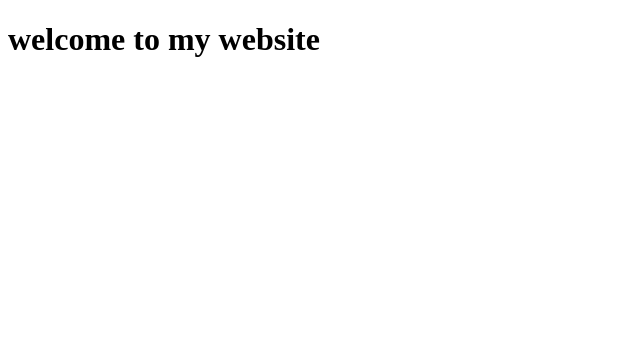
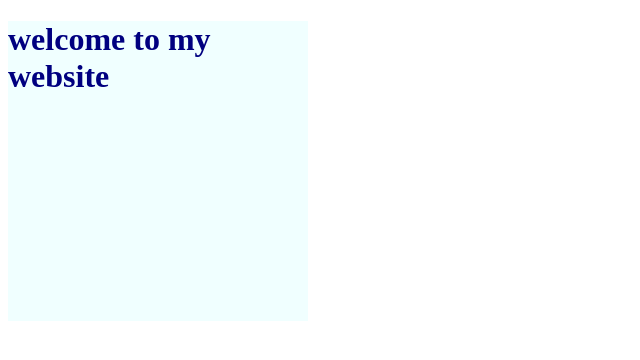
Before and after one commit to payalpayaldhaker/payal666, a plain HTML site: page index.html in a window 1280 px wide. Shown: the whole page, without its empty margins (0-640 px from the left). Drawn offline with Linux system fonts and the light colour scheme.

Commit message:
hfjshfkj

```diff
--- a/index.html
+++ b/index.html
@@ -3,7 +3,7 @@
         <head>
             <title>welcome toHTML- hyper textmarkup language </title>
             <style>
-                    h1#10{
+                    h1#b10{
 
                         color:navy;
                         width: 300px;
```
